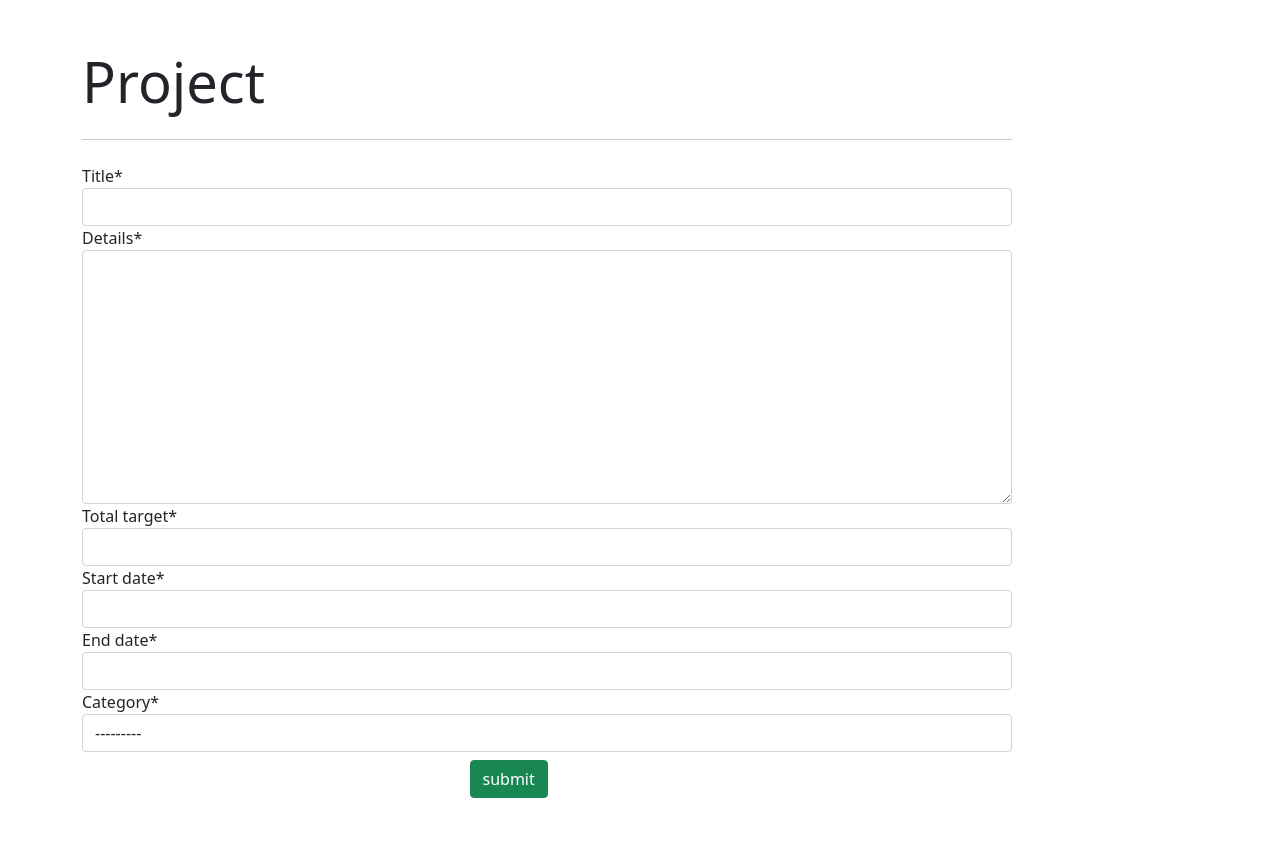
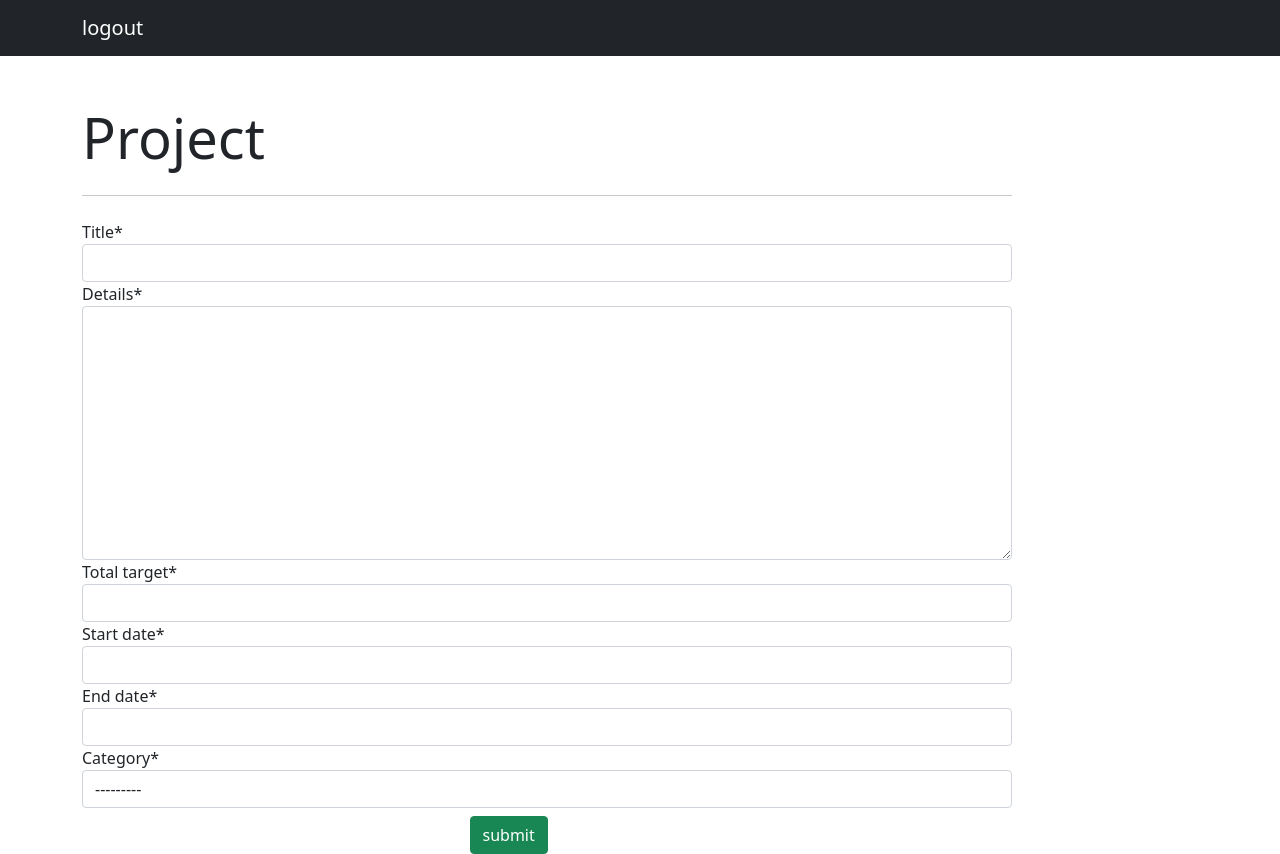
Before and after one commit to HebaMostafa123/Crowd-Funding, a Django app: page /project/form in a window 1280 px wide. Before the commit the page ends 798 px from the top, so only its background shows below. Run offline with Django 3.2, Linux system fonts and the light colour scheme; data that the repository does not hold is empty; some libraries are stand-ins or nearby versions.

Commit message:
Add nav bar and logout

```diff
--- a/Project/templates/project/base.html
+++ b/Project/templates/project/base.html
@@ -9,6 +9,11 @@
     <link rel="stylesheet" href="sha512-iBBXm8fW90+nuLcSKlbmrPcLa0OT92xO1BIsZ+ywDWZCvqsWgccV3gFoRBv0z+8dLJgyAHIhR35VZc2oM/gI1w==">
 </head>
 <body>
+    <nav class="navbar navbar-expand-lg navbar-dark bg-dark">
+        <div class="container">
+          <a class="navbar-brand" href="{% url 'logout' %}">logout</a>
+        </div>
+      </nav>
     <div class="container">
         <div class="col-md-10  mt-5">
             <div clagss="jumbotron">
--- a/Project/urls.py
+++ b/Project/urls.py
@@ -3,10 +3,12 @@ from django.conf.urls import url
 from django.urls import path
 from django.urls import path,include
 from .views import crowd_project
+from User.views import authentcation
 
 urlpatterns = [
     # path('', include('Project.urls')),
     path('home',crowd_project.index),
     path('project/list',crowd_project.project_list),
-    path('project/form',crowd_project.project_form)
+    path('project/form',crowd_project.project_form),
+    path('home', authentcation.logoutUser,name='logout'),
 ]
--- a/User/templates/registration/base.html
+++ b/User/templates/registration/base.html
@@ -8,7 +8,7 @@
     <!-- Bootstrap CSS -->
     <link href="https://cdn.jsdelivr.net/npm/bootstrap@5.0.0-beta3/dist/css/bootstrap.min.css" rel="stylesheet" integrity="sha384-eOJMYsd53ii+scO/bJGFsiCZc+5NDVN2yr8+0RDqr0Ql0h+rP48ckxlpbzKgwra6" crossorigin="anonymous">
 
-    <title>Hello, world!</title>
+    <title>{% block title %}Crowd Funding{% endblock %}</title>
 
   </head>
   <body>
--- a/User/templates/registration/login.html
+++ b/User/templates/registration/login.html
@@ -8,7 +8,7 @@
 
 <br>
 
-<div class="container " style="text-align: center;margin: auto; width: 30%;border: 3px solid purple; padding: 65px;">
+<div class="container " style="text-align: center;margin: auto; width: 30%;border: 3px solid rgb(66, 100, 161); padding: 65px;">
     <h1>Login</h1>
     <form method="POST">
         {% csrf_token %}
@@ -23,7 +23,7 @@
 
     <div class="mt-4">
         <div class="d-flex justify-content-center links">
-            Don't have an account? <a href="#" class="ml-2">Sign Up</a>
+            Don't have an account? <a href="{% url 'register' %}" class="ml-2">Sign Up</a>
         </div>
 
     </div>
--- a/User/templates/registration/registration.html
+++ b/User/templates/registration/registration.html
@@ -8,7 +8,7 @@
 
 <br>
 
-<div class="container " style="text-align: center;margin: auto; width: 50%;border: 3px solid purple; padding: 65px;">
+<div class="container " style="text-align: center;margin: auto; width: 30%;border: 3px solid rgb(66, 100, 161); padding: 65px;">
     <h1>Registration</h1>
     <form method="POST">
         {% csrf_token %}
--- a/User/views/authentcation.py
+++ b/User/views/authentcation.py
@@ -3,7 +3,12 @@ from django.http import HttpResponse
 from django.views import generic
 from django.contrib.auth.forms import UserCreationForm
 from django.urls import reverse_lazy
+from django.contrib.auth import logout
 
+
+def logoutUser(request):
+        logout(request)
+        return redirect('login')
 
 class UserRegisterView(generic.CreateView):
     form_class= UserCreationForm
--- a/crowdFunding/settings.py
+++ b/crowdFunding/settings.py
@@ -125,3 +125,5 @@ USE_TZ = True
 # https://docs.djangoproject.com/en/3.1/howto/static-files/
 
 STATIC_URL = '/static/'
+LOGIN_REDIRECT_URL = '/project/list'
+LOGOUT_REDIRECT_URL = '/login'
```
Also changed, not shown: Project/views/crowd_project.py (line endings or trailing spaces).
